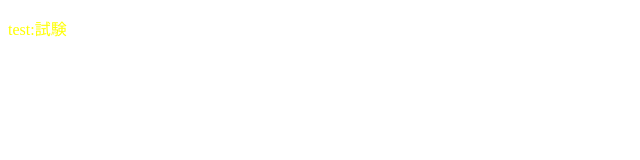
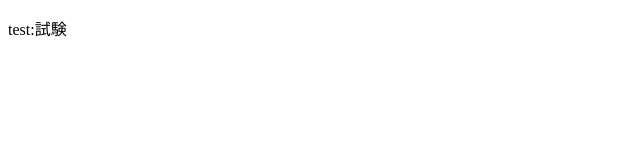
Before and after one commit to okamotty/repository1, a plain HTML site: page index.html in a window 1280 px wide. Shown: the full height of the page, 0-640 px from the left. Drawn offline with Linux system fonts and the light colour scheme.

Commit message:
styleをstyleaに変更しました

```diff
--- a/index.html
+++ b/index.html
@@ -5,6 +5,6 @@
     <title>タイトル</title>
   </head>
   <body>
-    <p style="color:yellow">test:試験</p>
+    <p stylea="color:yellow">test:試験</p>
   </body>
 </html>
```
